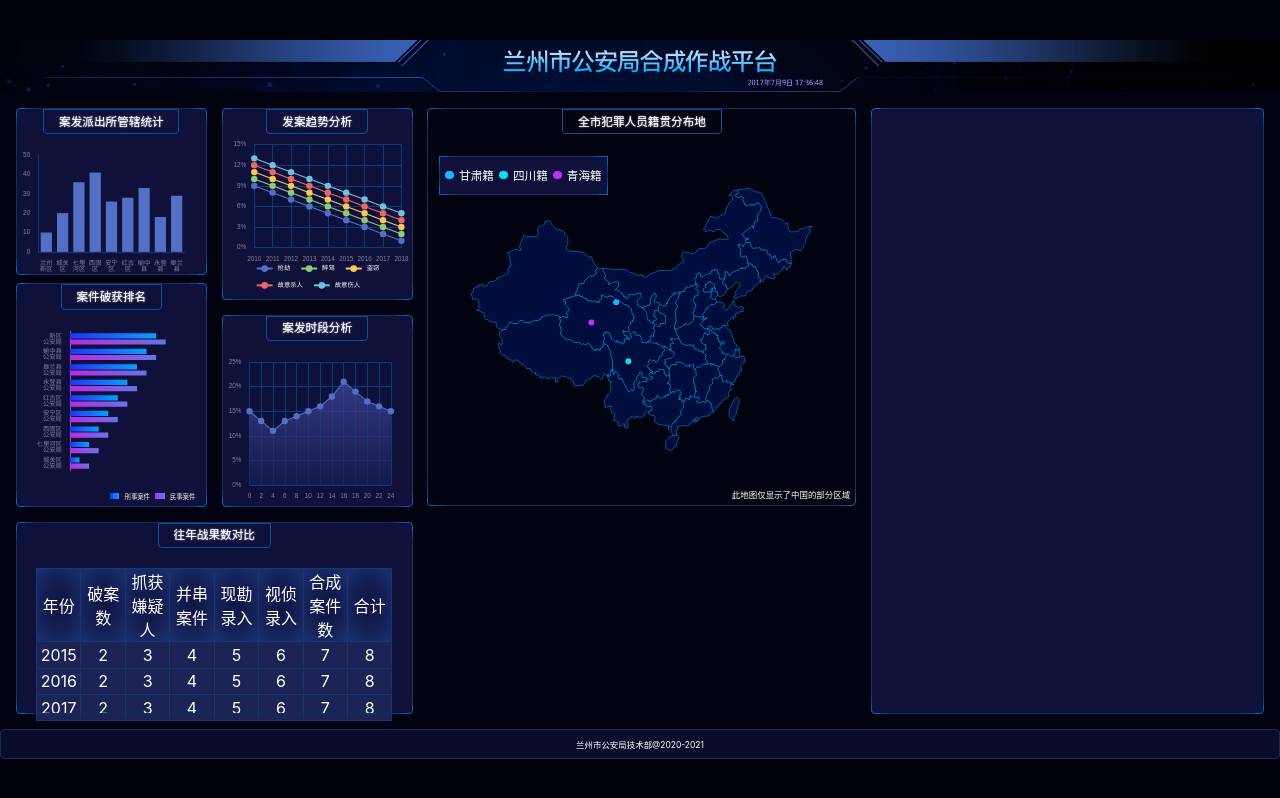
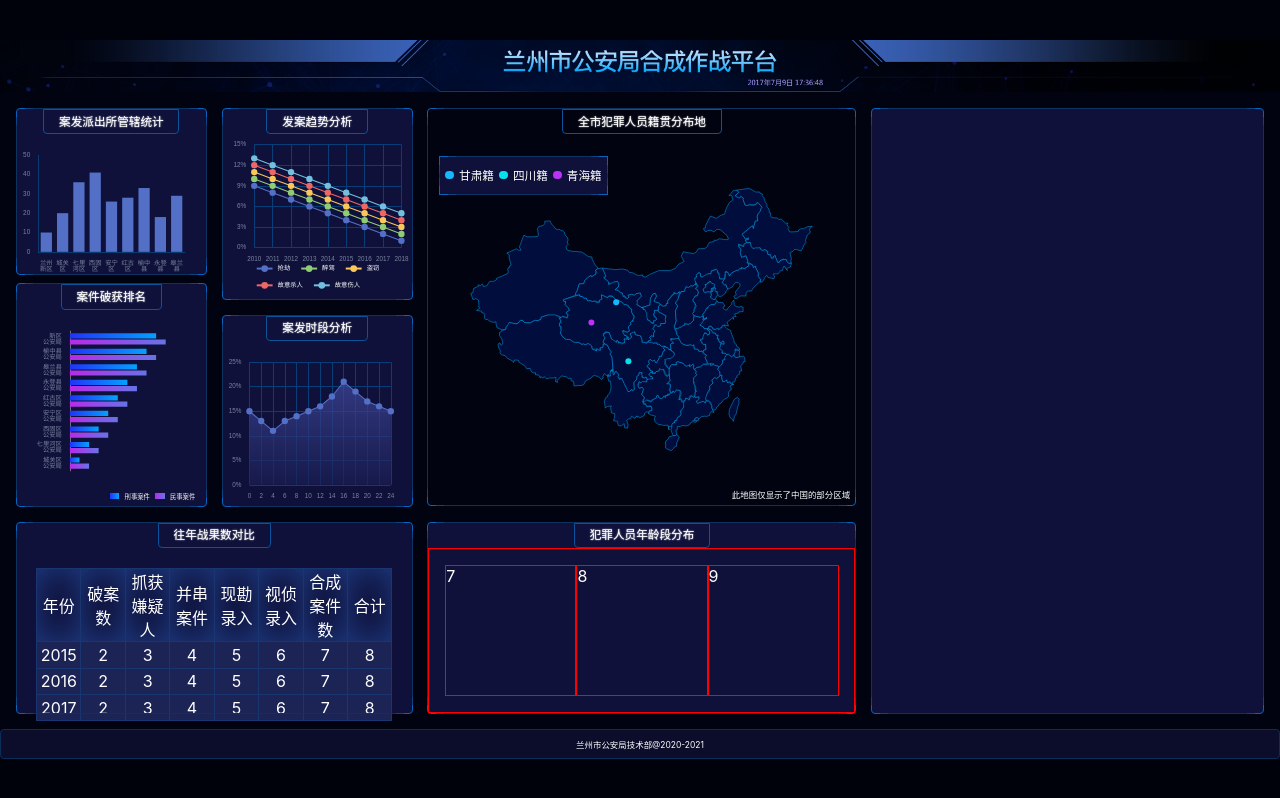
Before and after one commit to WangXiaoyugg/big-screen-demo, a React (Vite) app: page /#/ in a window 1280 px wide. Built offline with nearby package versions, Linux system fonts and the light colour scheme.

Commit message:
feat: 完成chart7,8,9布局

```diff
--- /dev/null
+++ b/src/components/chart-7.tsx
@@ -0,0 +1,19 @@
+import React, {useEffect, useRef} from 'react';
+import * as echarts from 'echarts';
+
+ const Chart7 = () => {
+  const divRef = useRef(null);
+  useEffect(() => {
+    var myChart = echarts.init(divRef.current);
+  }, []);
+
+  return (
+    <div className="age-group-1">7
+      <div ref={divRef} className="chart">
+
+      </div>
+    </div>
+  );
+};
+
+export default Chart7
--- /dev/null
+++ b/src/components/chart-8.tsx
@@ -0,0 +1,18 @@
+import React, {useEffect, useRef} from 'react';
+import * as echarts from 'echarts';
+
+ const Chart8 = () => {
+  const divRef = useRef(null);
+  useEffect(() => {
+    var myChart = echarts.init(divRef.current);
+  }, []);
+
+  return (
+    <div className="age-group-2">8
+      <div ref={divRef} className="chart">
+
+      </div>
+    </div>
+  );
+};
+export default Chart8
--- /dev/null
+++ b/src/components/chart-9.tsx
@@ -0,0 +1,19 @@
+import React, {useEffect, useRef} from 'react';
+import * as echarts from 'echarts';
+
+ const Chart9 = () => {
+  const divRef = useRef(null);
+  useEffect(() => {
+    var myChart = echarts.init(divRef.current);
+  }, []);
+
+  return (
+    <div className="age-group-3">9
+      <div ref={divRef} className="chart">
+
+      </div>
+    </div>
+  );
+};
+
+export default Chart9
--- a/src/pages/home.scss
+++ b/src/pages/home.scss
@@ -77,6 +77,9 @@
     }
     > .section4 {
       grid-area: box4;
+      display: flex;
+      flex-direction: column;
+      justify-content: space-between;
     }
     > .section5 {
       grid-area: box5;
@@ -84,7 +87,7 @@
 
     .jurisdiction-statistic, .cracked-rank,
     .case-trend, .case-time, .battle-results,
-    .native-place{
+    .native-place, .age-group{
       height: px(315);
       display: flex;
       flex-direction: column;
@@ -184,5 +187,20 @@
         }
       }
     }
+    .age-group {
+      display: flex;
+      flex-direction: column;
+      height: px(363);
+      > .charts {
+        width: 100%; flex: 1; border: 1px solid red;
+        display:  flex; padding: px(30);
+      }
+      &-1, &-2, &-3 {
+        flex: 1;
+        border: 1px solid red;
+        display: flex;
+        flex-direction: column;
+      }
+    }
   }
 }
--- a/src/pages/home.tsx
+++ b/src/pages/home.tsx
@@ -7,6 +7,9 @@ import Chart3 from '../components/chart-3'
 import Chart4 from '../components/chart-4'
 import Chart5 from '../components/chart-5'
 import Chart6 from '../components/chart-6'
+import Chart7 from '../components/chart-7'
+import Chart8 from '../components/chart-8'
+import Chart9 from '../components/chart-9'
 
 
 
@@ -29,6 +32,14 @@ export const Home = () => {
         </section>
         <section className="section4">
           <Chart6 />
+          <div className="bordered age-group">
+          <h2>犯罪人员年龄段分布</h2>
+            <div className="charts">
+              <Chart7/>
+              <Chart8/>
+              <Chart9/>
+            </div>
+          </div>
         </section>
         <section className="bordered section5"></section>
       </main>
```
